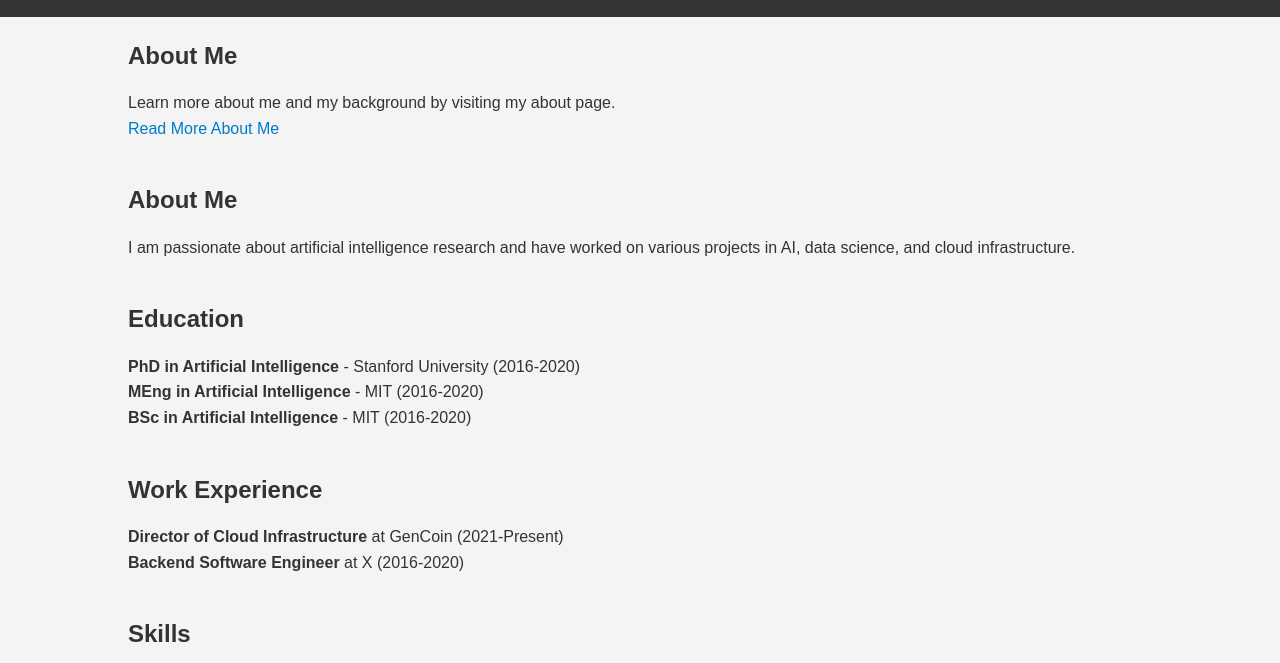
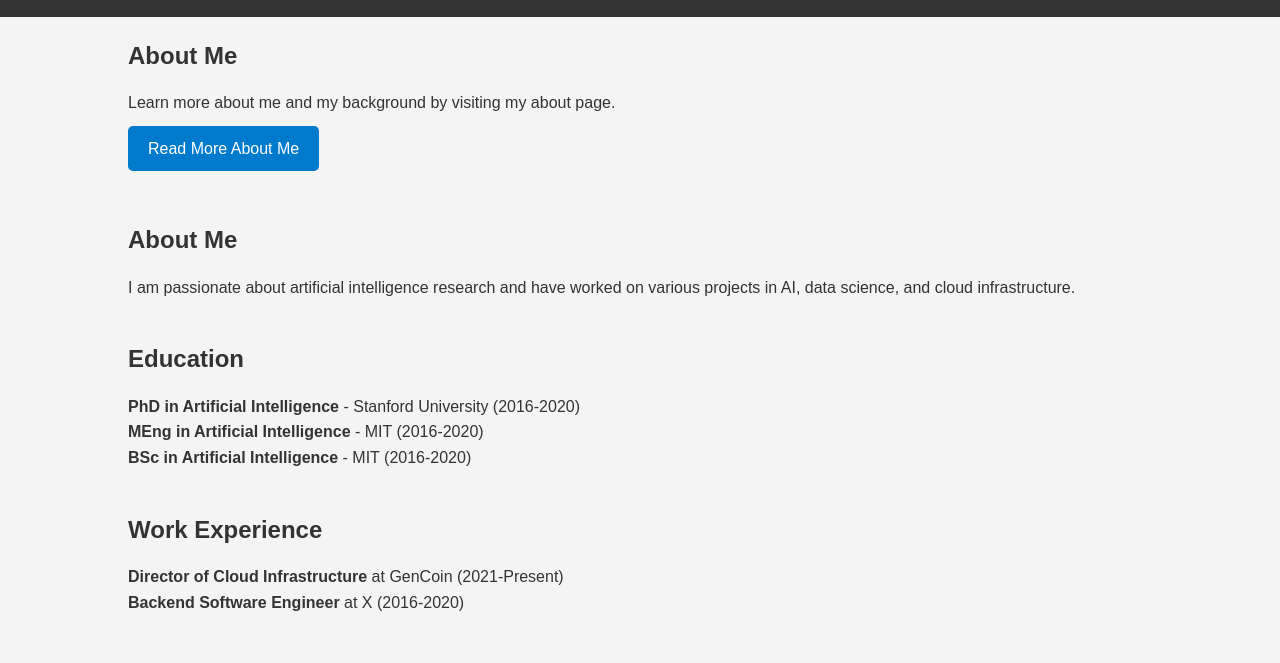
Before and after one commit to fakegithubprofile/fakegithubprofile.github.io, a plain HTML site: page pages/index.html in a window 1280 px wide. Shown: the part 110-773 px from the top of the page. Drawn offline with Linux system fonts and the light colour scheme; files that its build step writes are made by us from their sources.

Commit message:
Update styles.css

```diff
--- a/styles.css
+++ b/styles.css
@@ -59,3 +59,18 @@ footer {
     padding: 0 20px;
   }
 }
+
+.button {
+  display: inline-block;
+  padding: 10px 20px;
+  margin: 10px 0;
+  background-color: #007acc;
+  color: white;
+  text-align: center;
+  text-decoration: none;
+  border-radius: 5px;
+}
+
+.button:hover {
+  background-color: #005f99;
+}
```
